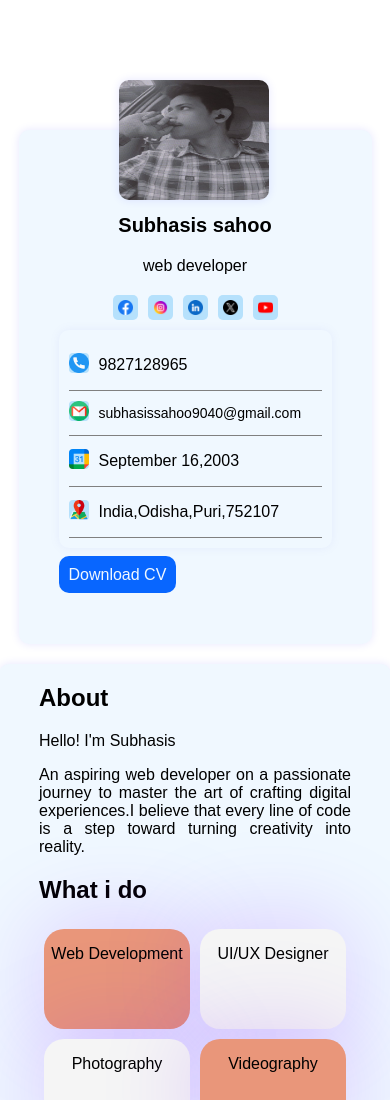
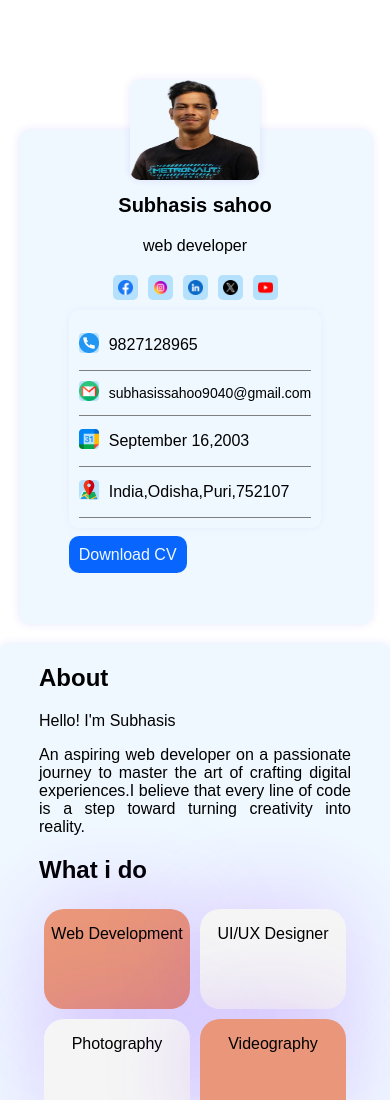
Before and after one commit to subhasis-98/subhasis-portfolio-web, a plain HTML site: page index.html in a window 390 px wide. Shown: the top 1100 px of the page. Drawn offline with Linux system fonts and the light colour scheme.

Commit message:
style changed

```diff
--- a/index.html
+++ b/index.html
@@ -18,7 +18,10 @@
     <section id="section-1">
 
         <div class="main-card">
-            <img id="my" src="mypics.jpg" alt=".">
+            <div>
+                <img id="my" src="mypicsx.jpg" alt=".">
+            </div>
+
             <div id="card-containt">
                 <p class="main-card-para-1">Subhasis sahoo</p>
                 <p style="margin:0 ; text-align:center;">web developer</p>
--- a/style.css
+++ b/style.css
@@ -1,9 +1,9 @@
 body {
-    /* font-family: "Sora", sans-serif;
-        font-optical-sizing: auto;
-        font-weight: <weight>;
-        font-style: normal; */
-    font-family: "euclid_circular_a", "Arial", "Source Sans Pro", "Helvetica Neue", "Helvetica", "Arial", sans-serif;
+    font-family: "Sora", sans-serif;
+    font-optical-sizing: auto;
+    font-weight: <weight>;
+    font-style: normal;
+    /* font-family: "euclid_circular_a", "Arial", "Source Sans Pro", "Helvetica Neue", "Helvetica", "Arial", sans-serif; */
     margin: 0%;
     padding: 0;
     background-color: ghostwhite;
@@ -24,10 +24,10 @@ body {
 }
 
 #my {
-    height: 120px;
-    width: 150px;
+    height: 100px;
+    width: 130px;
     position: relative;
-    left: 50px;
+    /* left: 50px; */
     top: -50px;
     border-radius: 10px;
     z-index: 1;
@@ -47,6 +47,10 @@ body {
     width: 250px;
     border-radius: 10px;
     padding: 0 40px;
+    display: flex;
+    flex-direction: column;
+    align-items: center;
+    justify-content: center;
 }
 
 .main-card-para-1 {
@@ -206,11 +210,11 @@ a:hover {
     }
 
     #my {
-        height: 120px;
-        width: 150px;
-        position: relative;
+        height: 100px;
+        width: 130px;
+        /* position: relative;
         left: 60px;
-        top: -50px;
+        top: -50px; */
         border-radius: 10px;
         z-index: 1;
         box-shadow: 0 0 10px rgba(4, 0, 255, 0.1);
@@ -231,6 +235,10 @@ a:hover {
         border-radius: 10px;
         padding: 0 40px;
         margin-top: 100px;
+        display: flex;
+        flex-direction: column;
+        align-items: center;
+        justify-content: center;
     }
 
     .main-card-2 {
```
Also changed, not shown: mypics.png (added), mypicsk.jpg (deleted), mypicss.jpg (renamed from mypics.jpg), mypicsx.jpg (added).
